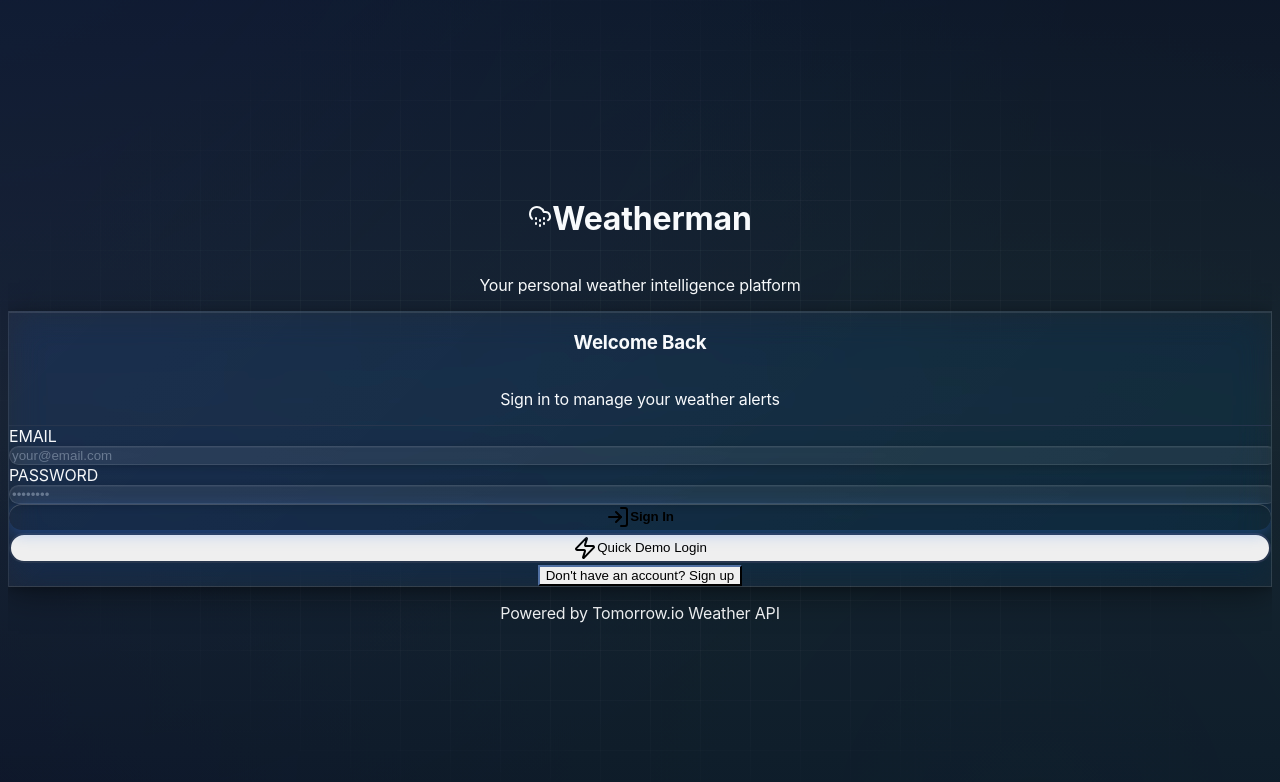
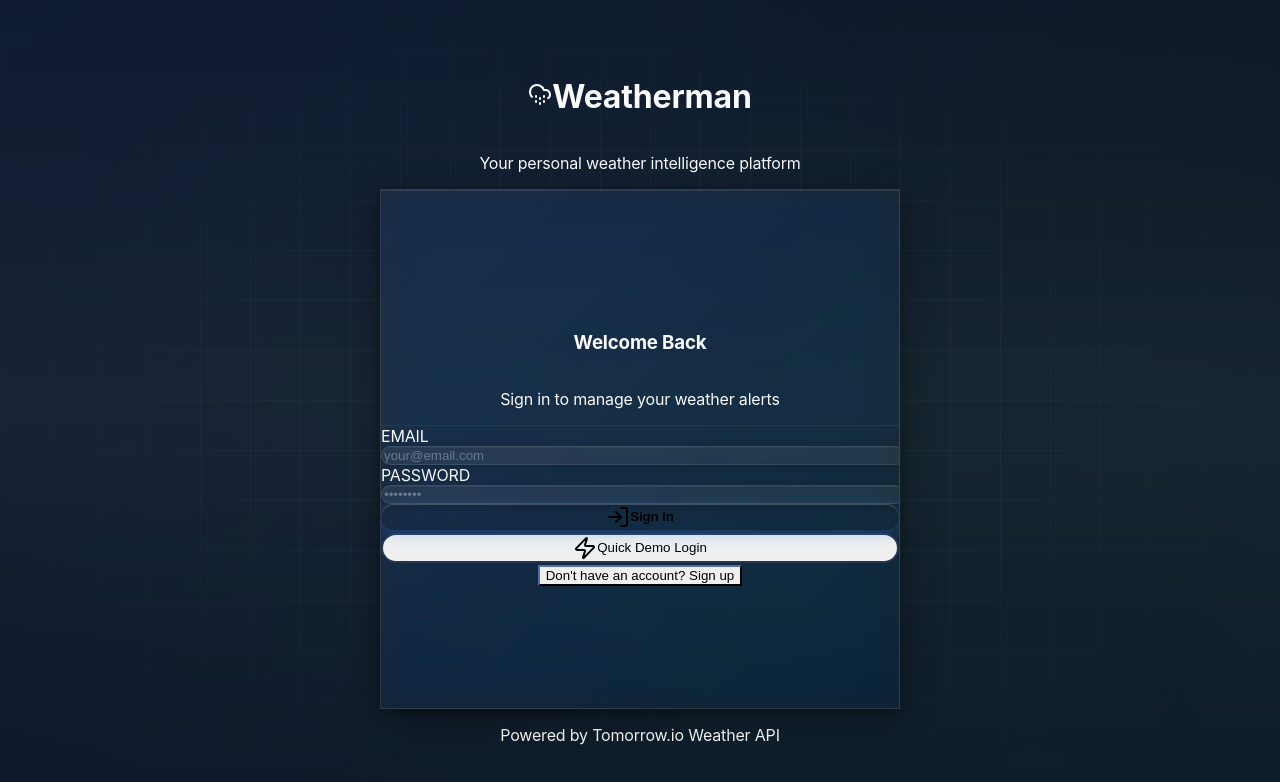
Before and after one commit to Evilu/Weatherman, a Next.js app in the folder frontend/: page / in a window 1280 px wide. Shown: the top 782 px of the page. Built offline with nearby package versions, Linux system fonts and the light colour scheme; no server answers.

Commit message:
centred auth form

```diff
--- a/frontend/src/components/auth/auth-form.tsx
+++ b/frontend/src/components/auth/auth-form.tsx
@@ -63,7 +63,7 @@
                 <div className="absolute top-1/2 left-1/2 -translate-x-1/2 -translate-y-1/2 w-96 h-96 bg-purple-500/5 rounded-full blur-3xl animate-pulse" style={{ animationDuration: '8s', animationDelay: '2s' }} />
             </div>
 
-      <div className="w-full max-w-md relative z-10">
+            <div className="w-full max-w-[520px] px-6 relative z-10">
                 {/* Header */}
                 <div className="text-center space-y-4 mb-8">
                     <div className="flex items-center justify-center gap-3">
@@ -81,8 +81,8 @@
                 </div>
 
                 {/* Auth Form Card */}
-        <Card className="weather-card border-slate-800 bg-slate-900/50 backdrop-blur-xl overflow-hidden shadow-2xl">
-          <CardHeader className="text-center pb-4 border-b border-slate-800/50">
+                <Card className="weather-card border-slate-800 bg-slate-900/50 backdrop-blur-xl overflow-hidden shadow-2xl rounded-3xl mx-auto aspect-square flex flex-col justify-center">
+                    <CardHeader className="text-center pb-4 border-b border-slate-800/50 px-8">
                         <CardTitle className="text-2xl font-bold text-slate-100 tracking-tight">
                             {isLogin ? 'Welcome Back' : 'Create Account'}
                         </CardTitle>
@@ -93,7 +93,7 @@
                             }
                         </CardDescription>
                     </CardHeader>
-          <CardContent className="pt-6">
+                    <CardContent className="pt-6 px-30">
                         <form onSubmit={handleSubmit} className="space-y-4">
                             {!isLogin && (
                                 <div className="space-y-2">
@@ -104,7 +104,7 @@
                                         value={formData.name}
                                         onChange={(e) => setFormData(prev => ({ ...prev, name: e.target.value }))}
                                         required={!isLogin}
-                    className="h-11 text-sm font-medium text-slate-100 bg-slate-800/30 border-slate-700 focus:border-blue-500 placeholder:text-slate-500"
+                                        className=" h-11 text-sm font-medium text-slate-100 bg-slate-800/30 border-slate-700 focus:border-blue-500 placeholder:text-slate-500 px-6"
                                     />
                                 </div>
                             )}
@@ -117,7 +117,7 @@
                                     value={formData.email}
                                     onChange={(e) => setFormData(prev => ({ ...prev, email: e.target.value }))}
                                     required
-                  className="h-11 text-sm font-medium text-slate-100 bg-slate-800/30 border-slate-700 focus:border-blue-500 placeholder:text-slate-500"
+                                    className="h-11 text-sm font-medium text-slate-100 bg-slate-800/30 border-slate-700 focus:border-blue-500 placeholder:text-slate-500 px-6"
                                 />
                             </div>
 
@@ -129,7 +129,7 @@
                                     value={formData.password}
                                     onChange={(e) => setFormData(prev => ({ ...prev, password: e.target.value }))}
                                     required
-                  className="h-11 text-sm font-medium text-slate-100 bg-slate-800/30 border-slate-700 focus:border-blue-500 placeholder:text-slate-500"
+                                    className="h-11 text-sm font-medium text-slate-100 bg-slate-800/30 border-slate-700 focus:border-blue-500 placeholder:text-slate-500 px-6"
                                 />
                             </div>
 
```
Lines whose indentation alone changed are shown as unchanged.
